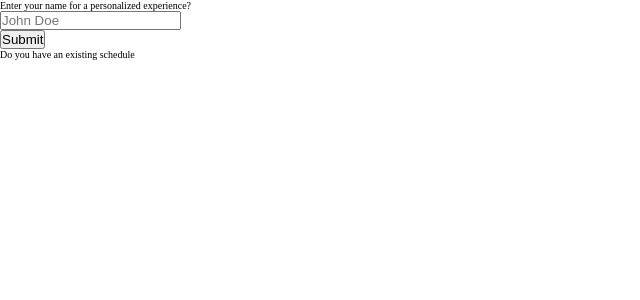
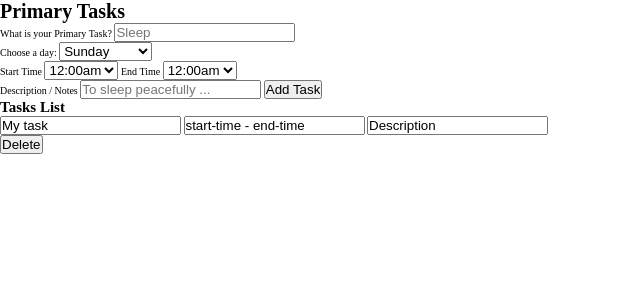
Before and after one commit to SirKairon/Scheduler, a Python web app: template templates/schedule.html in a window 1280 px wide. Shown: the top 300 px of the page, without its empty margins (0-640 px from the left). Run offline with Jinja, Linux system fonts and the light colour scheme; the template is opened without the code that fills it, so the values that code supplies are empty.

Commit message:
Update index and Schedule

```diff
--- a/templates/schedule.html
+++ b/templates/schedule.html
@@ -8,7 +8,7 @@
 </head>
 <body>
     <div id="main">
-        <div id="form">
+        <!-- <div id="form">
             <p class="main__subtitle">Enter your name for a personalized experience?</p>
             <form id="nameForm" action="#hello">
                 <input type="text" id="name" name="name" class="form__input" placeholder="John Doe"><br>
@@ -24,9 +24,124 @@
 
         <div id="schedule">
             <p class="main__subtitle"> Do you have an existing schedule </span>
-            <form>
-                <label>
+            <form class="radioForm">
+                <input type="radio" id="round-btn" value="yes" name="check">
+                   <label for="yes">Yes</label>
+                <input type="radio" id="round-btn" value="no" name="check">
+                   <label for="no">No</label><br>
+                   <div id="container">
+                    <div class="card">
+                      <h3>Upload Files</h3>
+                      <div class="drop_box">
+                        <header>
+                          <h4>Select File here</h4>
+                        </header>
+                        <p>Files Supported: .ics</p>
+                        <input type="file" hidden accept=".doc,.docx,.pdf" id="fileID" style="display:none;">
+                        <button class="file-btn">Choose File</button>
+                      </div>
+                    </div>
+                   </div>
+
+                <button type="submit" class="btn">Submit</button>
             </form>
+        </div> -->
+
+        <div id="primaryTask">
+            <h1 class="main__subtitle"> Primary Tasks </h1>
+            <form id="new-task-form">
+                <label for="text">What is your Primary Task? </label>
+                <input type="text" name="name" id="task-input" placeholder="Sleep "><br>
+                <label for="day">Choose a day:</label>
+                <select id="day" name="day">
+                    <option value="Sunday">Sunday</option>
+                    <option value="Monday">Monday</option>
+                    <option value="Tuesday">Tuesday</option>
+                    <option value="Wednesday">Wednesday</option>
+                    <option value="Thursday">Thursday</option>
+                    <option value="Friday">Friday</option>
+                    <option value="Saturday">Saturday</option>
+                </select><br>
+
+                <label for="start-time">Start Time</label>
+                <select id="start-time" name="start-time">
+                    <option value="0000">12:00am</option>
+                    <option value="1000">1:00am</option>
+                    <option value="2000">2:00am</option>
+                    <option value="3000">3:00am</option>
+                    <option value="4000">4:00am</option>
+                    <option value="5000">5:00am</option>
+                    <option value="6000">6:00am</option>
+                    <option value="7000">7:00am</option>
+                    <option value="8000">8:00am</option>
+                    <option value="9000">9:00am</option>
+                    <option value="1000">10:00am</option>
+                    <option value="1100">11:00am</option>
+                    <option value="1200">12:00pm</option>
+                    <option value="1300">1:00pm</option>
+                    <option value="1400">2:00pm</option>
+                    <option value="1500">3:00pm</option>
+                    <option value="1600">4:00pm</option>
+                    <option value="1700">5:00pm</option>
+                    <option value="1800">6:00pm</option>
+                    <option value="1900">7:00pm</option>
+                    <option value="2000">8:00pm</option>
+                    <option value="2100">9:00pm</option>
+                    <option value="2200">10:00pm</option>
+                    <option value="2300">11:00pm</option>
+                </select>
+
+                <label for="end-time">End Time</label>
+                <select id="end-time" name="end-time">
+                    <option value="0000">12:00am</option>
+                    <option value="1000">1:00am</option>
+                    <option value="2000">2:00am</option>
+                    <option value="3000">3:00am</option>
+                    <option value="4000">4:00am</option>
+                    <option value="5000">5:00am</option>
+                    <option value="6000">6:00am</option>
+                    <option value="7000">7:00am</option>
+                    <option value="8000">8:00am</option>
+                    <option value="9000">9:00am</option>
+                    <option value="1000">10:00am</option>
+                    <option value="1100">11:00am</option>
+                    <option value="1200">12:00pm</option>
+                    <option value="1300">1:00pm</option>
+                    <option value="1400">2:00pm</option>
+                    <option value="1500">3:00pm</option>
+                    <option value="1600">4:00pm</option>
+                    <option value="1700">5:00pm</option>
+                    <option value="1800">6:00pm</option>
+                    <option value="1900">7:00pm</option>
+                    <option value="2000">8:00pm</option>
+                    <option value="2100">9:00pm</option>
+                    <option value="2200">10:00pm</option>
+                    <option value="2300">11:00pm</option>
+                </select><br>
+
+                <label for="text">Description / Notes </label>
+                <input type="text" name="notes" id="task-desc" placeholder="To sleep peacefully ... ">
+
+                <input type="submit" class="btn" value="Add Task"></button>
+            </form>
+
+            <section class="task-list">
+                <h2 class="main__subtitle">Tasks List</h2>
+                <div id="tasks">
+                    <div class="task">
+                        <div class="content">
+                            <div class="task-card">
+                                <input type="text" class="task-card-1 text" value="My task" readonly>
+                                <input type="text" class="task-card-1 time" value="start-time - end-time" readonly>
+                                <input type="text" class="task-card-1 desc" value="Description" readonly>
+                            </div>
+                        </div>
+                        <div class="actions">
+                            <button class="btn">Delete</button>
+                        </div>
+                    </div>
+                </div>
+            </section>
         </div>
     </div>
     <script src="script.js"></script>
```
